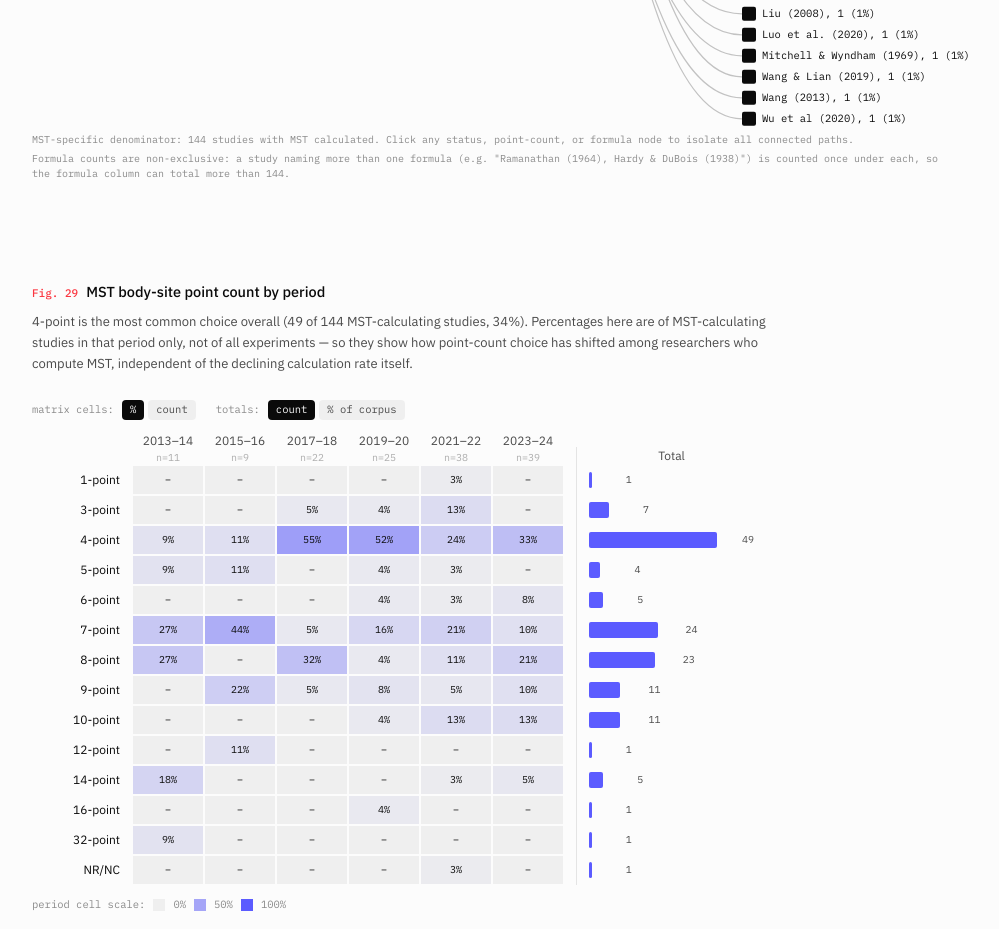
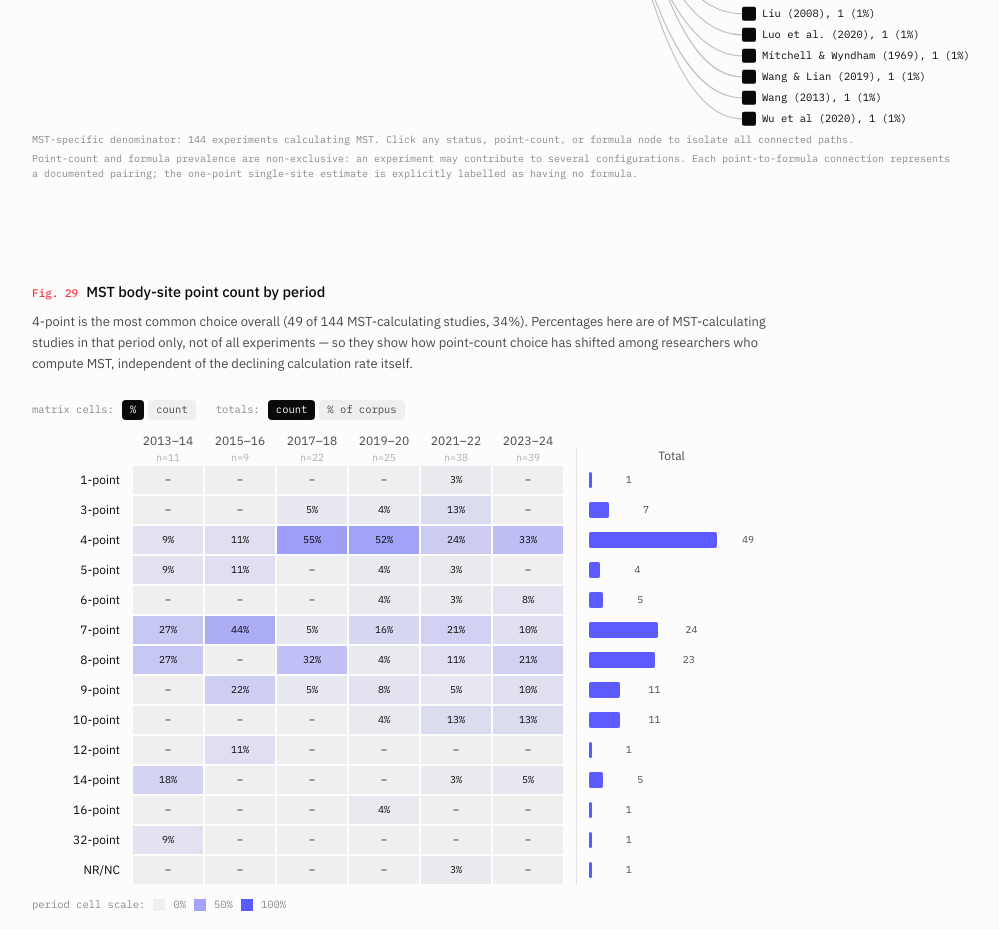
Before and after one commit to bilgekobas/indoor-thermal-physiology-metadata-atlas, a React (Vite) app: page /body in a window 1280 px wide. Shown: the part 10180-11109 px from the top of the page, without its empty margins (264-1263 px from the left). Built offline with nearby package versions, Linux system fonts and the light colour scheme.

Commit message:
Clarify non-exclusive MST configurations and pairing semantics

```diff
--- a/src/pages/ChapterBody.jsx
+++ b/src/pages/ChapterBody.jsx
@@ -469,8 +469,7 @@ function MstSankey({ mst, totalExperiments }) {
   const nonYCount = statusCounts['N/NR'] || Math.max((totalExperiments || 0) - yCount, 0)
 
   // Points: exact value per study (no ranges), ordered smallest -> largest,
-  // with the NR/NC bucket last. Exclusive -- every Y-study appears exactly
-  // once here, so these totals size the point-column nodes correctly.
+  // with the NR/NC bucket last. Non-exclusive: experiments using multiple configurations appear in each point category.
   const pointTotals = Object.fromEntries(mst.points_totals.map((r) => [String(r.pt_label), r.count]))
   const pointLabel = (name) => (name === 'NR/NC' ? 'Points NR/NC' : name)
   const points = mst.point_order
@@ -570,8 +569,8 @@ function MstSankey({ mst, totalExperiments }) {
         {mid.map((n) => node(n, 'point', '#0A0A0A', yCount))}
         {right.map((n) => node(n, 'formula', '#0A0A0A', Object.values(formulaTotals).reduce((a, v) => a + v, 0) || 1))}
       </svg>
-      <p className="font-data text-[10px] text-inkfaint mt-2">MST-specific denominator: {yCount} studies with MST calculated. Click any status, point-count, or formula node to isolate all connected paths.</p>
-      <p className="font-data text-[10px] text-inkfaint mt-1">Formula counts are non-exclusive: a study naming more than one formula (e.g. "Ramanathan (1964), Hardy &amp; DuBois (1938)") is counted once under each, so the formula column can total more than {yCount}.</p>
+      <p className="font-data text-[10px] text-inkfaint mt-2">MST-specific denominator: {yCount} experiments calculating MST. Click any status, point-count, or formula node to isolate all connected paths.</p>
+      <p className="font-data text-[10px] text-inkfaint mt-1">Point-count and formula prevalence are non-exclusive: an experiment may contribute to several configurations. Each point-to-formula connection represents a documented pairing; the one-point single-site estimate is explicitly labelled as having no formula.</p>
       <TooltipPortal tip={tip} />
     </div>
   )
```
